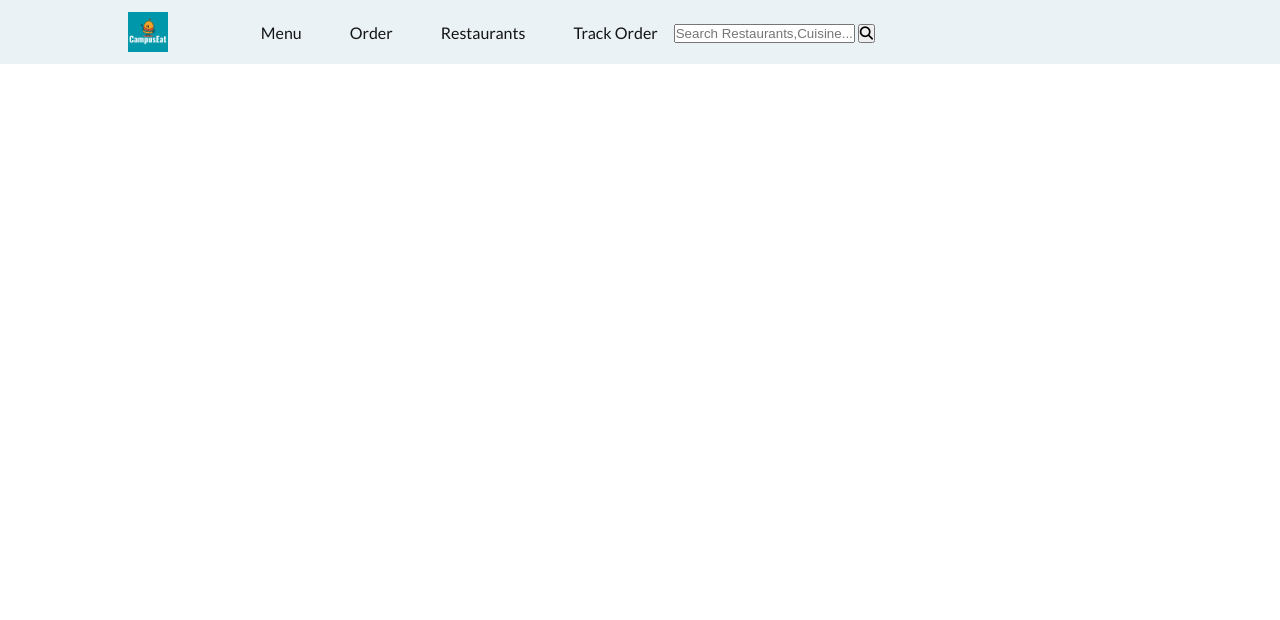
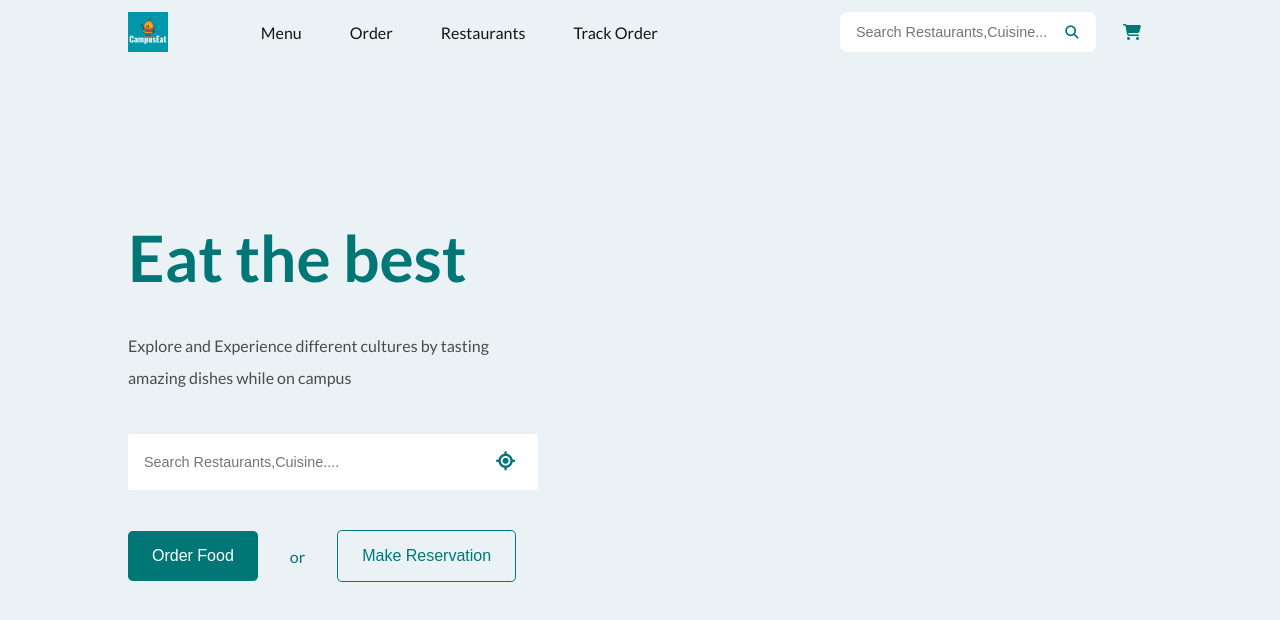
Before and after one commit to Nekabarry/CampusEat, a plain HTML site: page CampusEat/index.html in a window 1280 px wide. Drawn offline with Linux system fonts and the light colour scheme.

Commit message:
Add files via upload
nav bar update with heading

```diff
--- a/CampusEat/index.html
+++ b/CampusEat/index.html
@@ -40,9 +40,31 @@
                 <input type="text"class="search-box"placeholder="Search Restaurants,Cuisine....">
                 <button class="search-btn"><i class="fa-solid fa-magnifying-glass"></i></button>
             </div>
+            <!--cart btn-->
+            <a href="#" class="cart"><i class="fa-solid fa-cart-shopping"></i></a>
          </div>
 
         </nav>
+         <!--hero section-->
+         <main id="hero-section">
+
+             <!--hero content-->
+            <div class="hero-content">
+                <h1 class ="hero-heading">Eat the best</h1>
+                <p class="hero-line">Explore and Experience different cultures by tasting amazing dishes while on campus</p>
+
+                <div class ="search location">
+                <input type="text"class="search-box"placeholder="Search Restaurants,Cuisine....">
+                <button class="search-btn locate-btn"><i class="fa-solid fa-location-crosshairs"></i></button>
+            </div>
+            <div class="hero-action-btn-container">
+                <button class="btn">Order Food</button>
+                <p class="or">or</p>
+                <button class="btn transparent">Make Reservation</button>
+            </div>
+
+            </div>
+         </main>
     </header>
 </body>
 </html>
--- a/CampusEat/style.css
+++ b/CampusEat/style.css
@@ -71,3 +71,126 @@ body{
     color: var(--secondary-text-color);
 
 }
+.nav-extras{
+    display: flex;
+    align-items: center;
+    margin-left: auto;
+    gap: 1rem;
+}
+.search{
+    position: relative;
+    width: 20vw;
+    min-width: 150px;
+    height: 2.5rem;
+    border-radius: .5rem;
+    overflow: hidden;
+}
+
+.search-box{
+    width: 100%;
+    height: 100%;
+    background: var(--primary-color);
+    border: none;
+    padding: 1rem;
+    outline: none;
+    font-size: .9rem;
+}
+.search-btn{
+    position: absolute;
+    border: none;
+    right: 0;
+    width: 3rem;
+    height:100%;
+    background: var(--primary-color);
+    text-align: center;
+    cursor: pointer;
+    color: var(--secondary-text-color);
+
+}
+.cart{
+    width: 2.5rem;
+    height: 2.5rem;
+    color: var(--secondary-text-color);
+    border-radius: 100%;
+    display: flex;
+    justify-content: center;
+    align-items: center;
+    text-decoration: none;
+    transition: .5s;
+}
+
+.cart:hover,.locate-btn:hover{
+    background:var(--alpha-secondary-color);
+}
+
+/* hero section*/
+#hero-section{
+    min-height: 100vh;
+    padding: 0 10vw;
+    display: flex;
+    justify-content: space-between;
+    align-items: center;
+    background: var(--accent-color);
+}
+
+.hero-content{
+    width: 40%;
+}
+
+.hero-heading{
+    font-size: 4rem;
+    line-height: 5rem;
+    font-weight: 700;
+    color:var(--secondary-text-color);
+}
+.hero-line{
+    line-height: 2rem;
+    opacity: 0.75;
+    margin-top: 2rem;
+
+}
+
+.search.location{
+    width: 100%;
+    height: 3.5rem;
+    border-radius: .2rem;
+    margin: 2.5rem 0;
+}
+
+.locate-btn{
+    font-size: 1.2rem;
+    width: 4rem;
+   transition: .5s;
+
+}
+
+.search.location.search-box{
+    padding: 1rem 1.5rem;
+}
+
+.hero-action-btn-container{
+    display: flex;
+    align-items: center;
+    gap: 2rem;
+}
+
+.btn{
+    padding: 1rem 1.5rem;
+    border: none;
+    border-radius: .3rem;
+    font-size: 1rem;
+    color: var(--light-text-color);
+    background: var(--secondary-color);
+    text-transform: capitalize;
+    cursor: pointer;
+}
+
+.btn.transparent{
+    background: transparent;
+    border: .1rem solid var(--secondary-color);
+    color: var(--secondary-text-color);
+}
+
+.hero-action-btn-container .or{
+    color: var(--secondary-text-color);
+}
```
